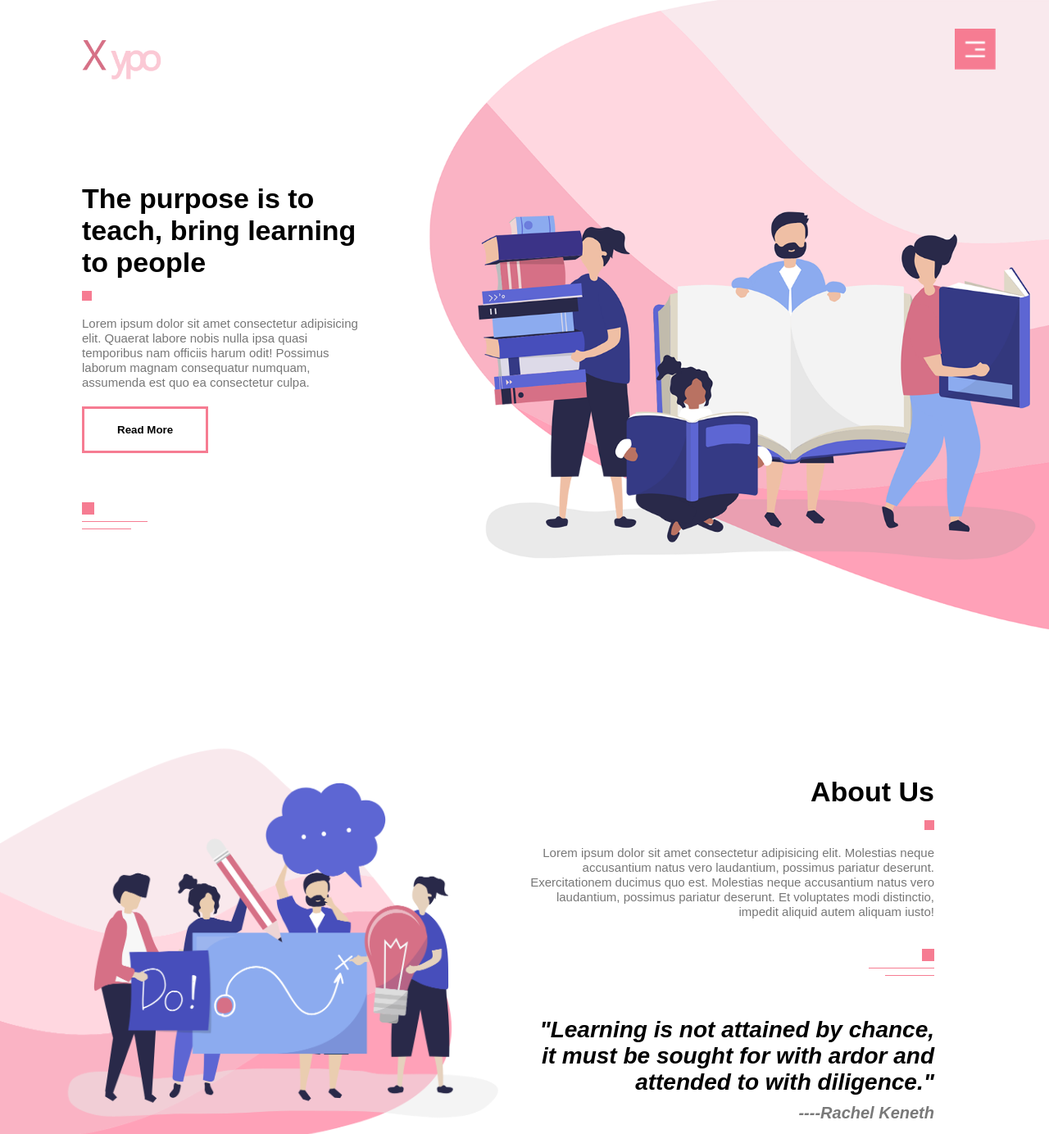
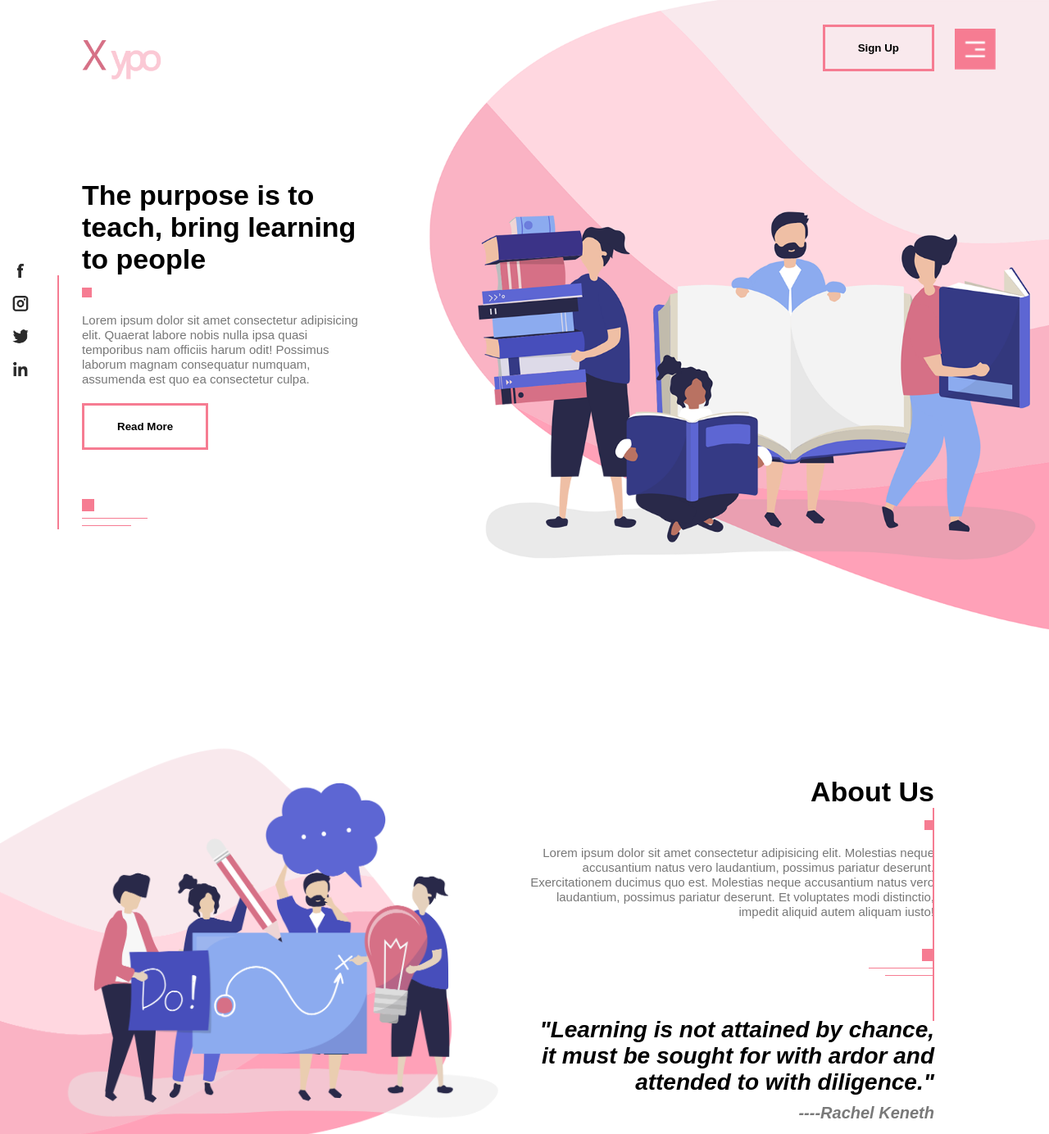
Before and after one commit to mzabayuni/Xypo-website, a plain HTML site: page index.html in a window 1280 px wide. Shown: the top 1384 px of the page at 82% size. Drawn offline with Linux system fonts and the light colour scheme.

Commit message:
final touches

```diff
--- a/index.html
+++ b/index.html
@@ -10,9 +10,16 @@
 <body>
     <section id="header">
         <div class="container">
-            <img src="img/logo.png" class="logo">
+            <div class="navbar">
+                <img src="img/logo.png" class="logo">
+                <div class="nav-button">
+                    <button class="common-btn">Sign Up</button>
+                </div>
+
+            </div>
             <div class="header-text">
                 <h1>The purpose is to <br>teach, bring learning to people</h1>
+                <div class="height-line-2"></div>
                 <span class="square"></span>
                 <p>Lorem ipsum dolor sit amet consectetur adipisicing elit. Quaerat labore nobis nulla ipsa quasi temporibus nam officiis harum odit! Possimus laborum magnam consequatur numquam, assumenda est quo ea consectetur culpa.</p>
                 <button class="common-btn">Read More</button>
@@ -24,6 +31,7 @@
             </div>
         </div>
     </section>
+
     <nav id="sideNav">
         <ul>
             <li><a href="#">HOME</a></li>
@@ -36,7 +44,6 @@
     </nav>
     <img src="img/menu.png" id="menuBtn">
 
-
     <section id="about">
         <div class="about-left-col">
             <img src="img/about.png" alt="">
@@ -44,6 +51,7 @@
         <div class="about-right-col">
             <div class="about-text">
                 <h1>About Us</h1>
+                <div class="height-line"></div>
                 <span class="square"></span>
                 <p>Lorem ipsum dolor sit amet consectetur adipisicing elit. Molestias neque accusantium natus vero laudantium, possimus pariatur deserunt.  Exercitationem ducimus quo est. Molestias neque accusantium natus vero laudantium, possimus pariatur deserunt. Et voluptates modi distinctio, impedit aliquid autem aliquam iusto!</p><br><br>
                 <div class="line">
@@ -91,6 +99,7 @@
             <div class="course-left-col">
                <div class="course-text">
                    <h1>Browse our top <br>courses</h1>
+                   <div class="height-line-2"></div>
                    <span class="square"></span>
                    <p>Lorem ipsum dolor sit amet, consectetur adipisicing elit. Quaerat obcaecati nihil amet ex ratione mollitia iusto, fugit exercitationem at distinctio voluptate, iure accusantium assumenda sed, similique deleniti vero numquam nisi!</p>
                    <button class="common-btn">View All Courses</button>
@@ -114,9 +123,11 @@
         <div class="about-right-col">
             <div class="about-text">
                 <h1>Limitless learning,<br>limitless possibilities</h1>
+                <div class="height-line"></div>
                 <span class="square"></span>
                 <p>Lorem ipsum dolor sit amet consectetur adipisicing elit est. Molestias neque accusantium natus vero laudantium, possimus pariatur deserunt. Et voluptates modi distinctio, impedit aliquid autem aliquam iusto!</p>
                 <button class="common-btn">Start Free Trial</button>
+
                 <div class="line">
                     <div class="line-1"></div><br>
                     <div class="line-2"></div><br>
@@ -131,6 +142,7 @@
         <div class="container contact-row">
            <div class="contact-left-col">
                <h1>Sign up to join our <br>learning community</h1>
+               <div class="height-line-2"></div>
                <form action="">
                    <input type="text" placeholder="Enter  Name">
                    <input type="email" placeholder="Enter  Email">
@@ -182,7 +194,7 @@
             <div class="footer-right-col">
                 <div class="footer-info">
                     <div class="copyright-text">
-                        <small>support@Xypo.com</small><br>
+                        <!-- <small>support@Xypo.com</small><br> -->
                         <small>&#169 2021 Jeremiah's touchez</small>
                     </div>
 
@@ -196,6 +208,12 @@
         </div>
     </section>
 
+    <div class="social-icons">
+        <img src="img/facebook.png" alt="">
+        <img src="img/instagram.png" alt="">
+        <img src="img/twitter.png" alt="">
+        <img src="img/linkedin.png" alt="">
+    </div>
 
 
 
--- a/styles.css
+++ b/styles.css
@@ -9,6 +9,16 @@
     background-image: url(img/background.png);
     background-size: cover;
     background-position: center;
+}
+
+.navbar{
+    display: flex;
+    justify-content: space-between;
+}
+
+.navbar button{
+    margin-right: 40px;
+    margin-top: 30px;
 }
 
 .container{
@@ -137,6 +147,20 @@ nav ul li a{
 .about-right-col{
     flex-basis: 50%;
     text-align: right;
+}
+
+.height-line{
+    border-right: 2px solid #f67c92;
+    height: 260px;
+    position: absolute;
+    right: 140px;
+}
+
+.height-line-2{
+    border-right: 2px solid #f67c92;
+    height: 310px;
+    position: absolute;
+    left: 70px;
 }
 
 .about-text{
@@ -305,6 +329,7 @@ hr{
     align-items: center;
     justify-content: space-between;
     flex-wrap: wrap;
+    margin-bottom: 70px;
 }
 
 .footer-left-col{
@@ -360,6 +385,25 @@ hr{
 }
 
 
+/* social icons */
+
+.social-icons{
+    width: 50px;
+    position: fixed;
+    top: 50%;
+    left: 0;
+    transform: translateY(-50%);
+    z-index: 1;
+}
+
+.social-icons img{
+    width: 20px;
+    display: block;
+    margin: 0 auto 20px;
+    cursor: pointer;
+}
+
+
 /* media Query */
 
 @media only screen and (max-width: 770px){
@@ -368,7 +412,7 @@ hr{
     }
 
     .container{
-        margin-left: 30px;
+        margin-left: 50px;
         margin-right: 30px;
     }
 
@@ -448,4 +492,24 @@ hr{
         flex-basis: 50%;
         margin-bottom: 30px;
     }
+
+    .height-line{
+        right: 25px;
+    }
+
+    .height-line-2{
+        border-right: 2px solid #f67c92;
+        height: 310px;
+        position: absolute;
+        left: 40px;
+    }
+
+    .social-icons img{
+        width: 15px;
+        margin: 15px auto;
+    }
+
+    .navbar button{
+        display: none;
+    }
 }
```
